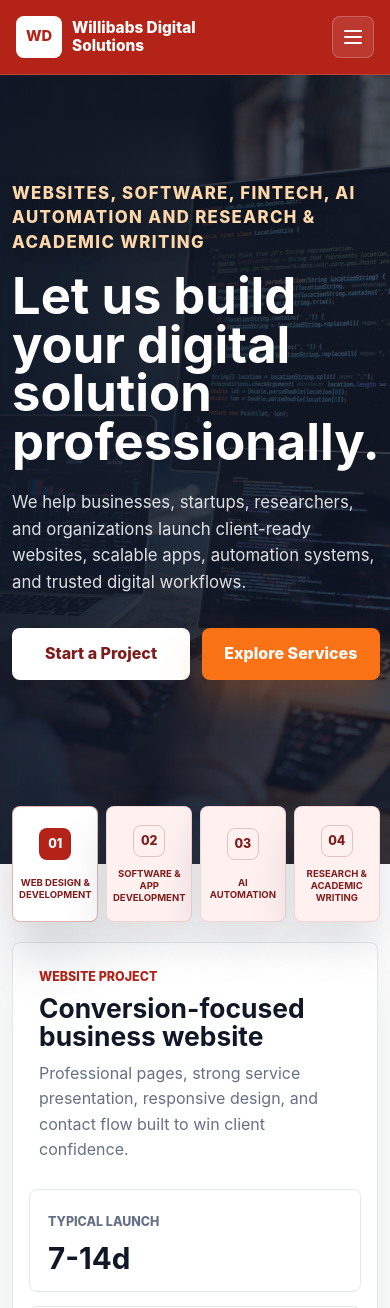
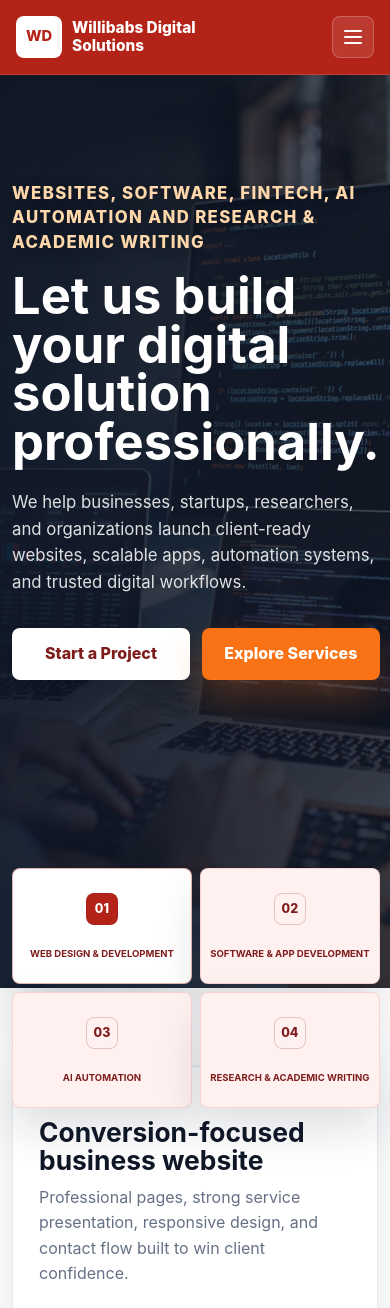
Before and after one commit to davidjames2708-dotcom/willibabsdigitalsolutions, a Next.js app: page / in a window 390 px wide. Shown: the top 1308 px of the page. Built offline with nearby package versions, Linux system fonts and the light colour scheme.

Commit message:
Improve mobile service card layout

```diff
--- a/style.css
+++ b/style.css
@@ -3491,7 +3491,7 @@ textarea:focus {
   }
 
   .hero-service-dock {
-    grid-template-columns: repeat(4, minmax(0, 1fr));
+    grid-template-columns: repeat(2, minmax(0, 1fr));
     gap: 8px;
     overflow: visible;
     padding-bottom: 0;
```
